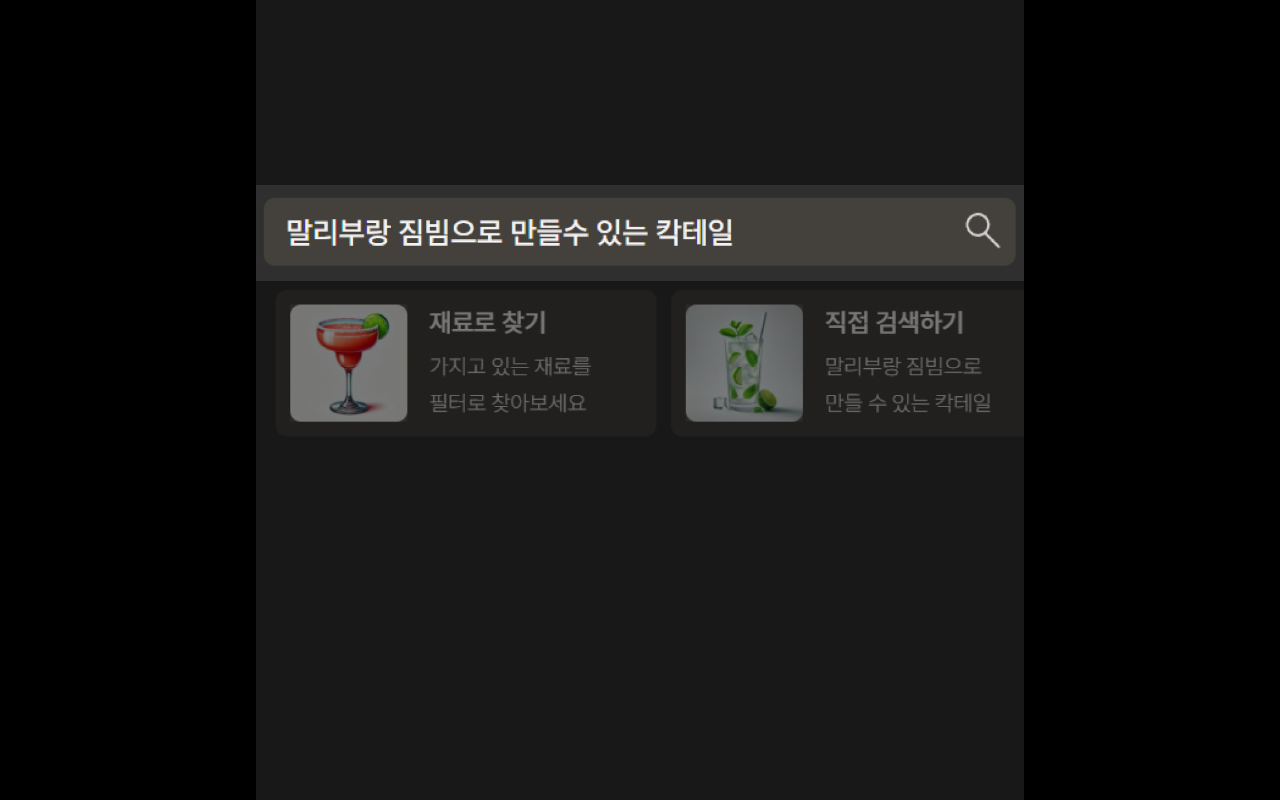
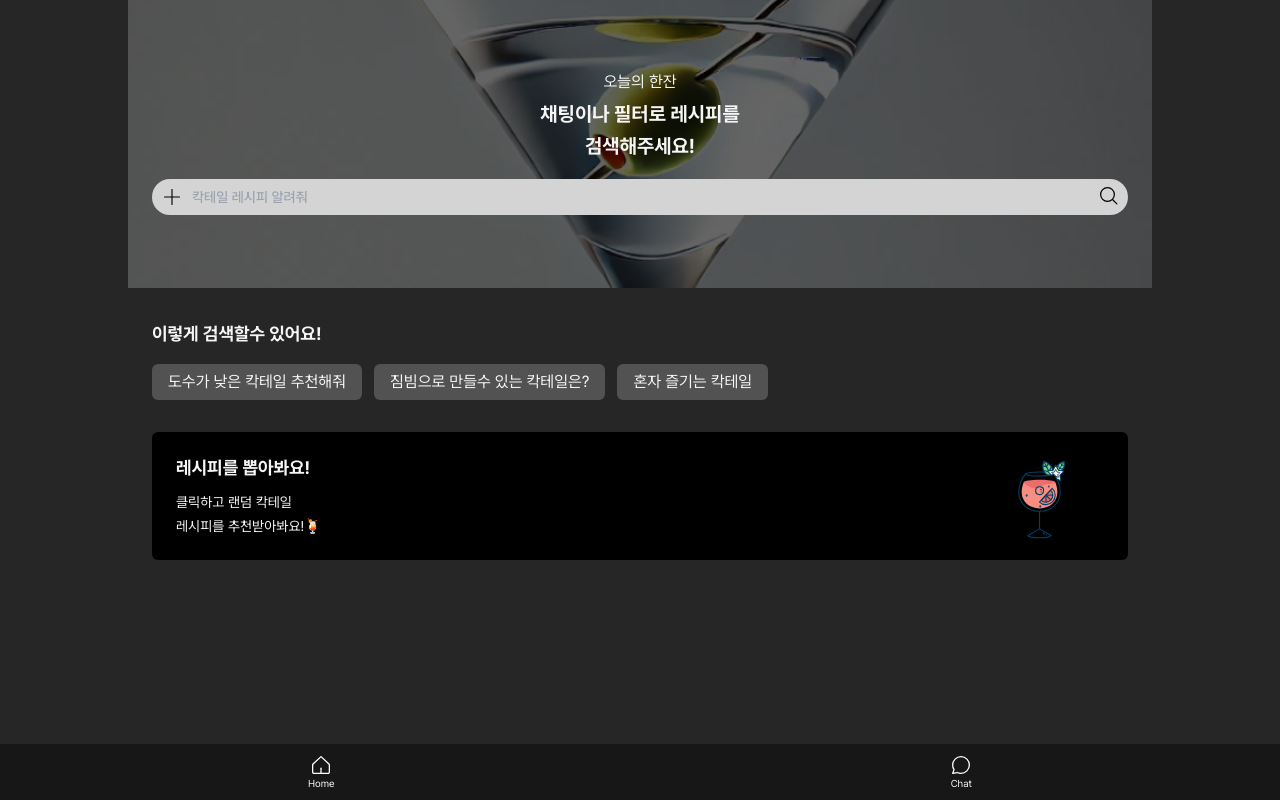
Before and after one commit to miloe2/my-cocktail, a Next.js app: page / in a window 1280 px wide. Built offline with nearby package versions, Linux system fonts and the light colour scheme; no server answers.

Commit message:
[Chore] tutorial image 변경

```diff
--- a/src/app/page.tsx
+++ b/src/app/page.tsx
@@ -33,7 +33,7 @@
         </div>
       </main>
       <BottomNavigator />
-      {isFirstVisit && <Tutorial />}
+      {/* {isFirstVisit && <Tutorial />} */}
       {<BeverageModal modalId={modalId} />}
     </>
   );
--- a/src/components/elements/SearchBar.tsx
+++ b/src/components/elements/SearchBar.tsx
@@ -32,7 +32,8 @@
         onKeyDown={handleKeyDown}
         value={value}
         type="text"
-        className="touch-manipulation text-base font-medium rounded-full w-full h-9 focus:ring-stone-500 focus:ring-1 bg-neutral-300 outline-none text-stone-900 pl-10 pr-[70px]"
+        placeholder="칵테일 레시피 알려줘"
+        className="touch-manipulation text-base font-medium rounded-full w-full h-9 focus:ring-stone-500 focus:ring-1 bg-neutral-300 outline-none text-stone-900 pl-10 pr-[70px] placeholder:text-sm"
       />
       <button
         className="absolute top-2.5 left-3"
```
Also changed, not shown: public/images/common/tutorial_01.png, public/images/common/tutorial_02.png.
